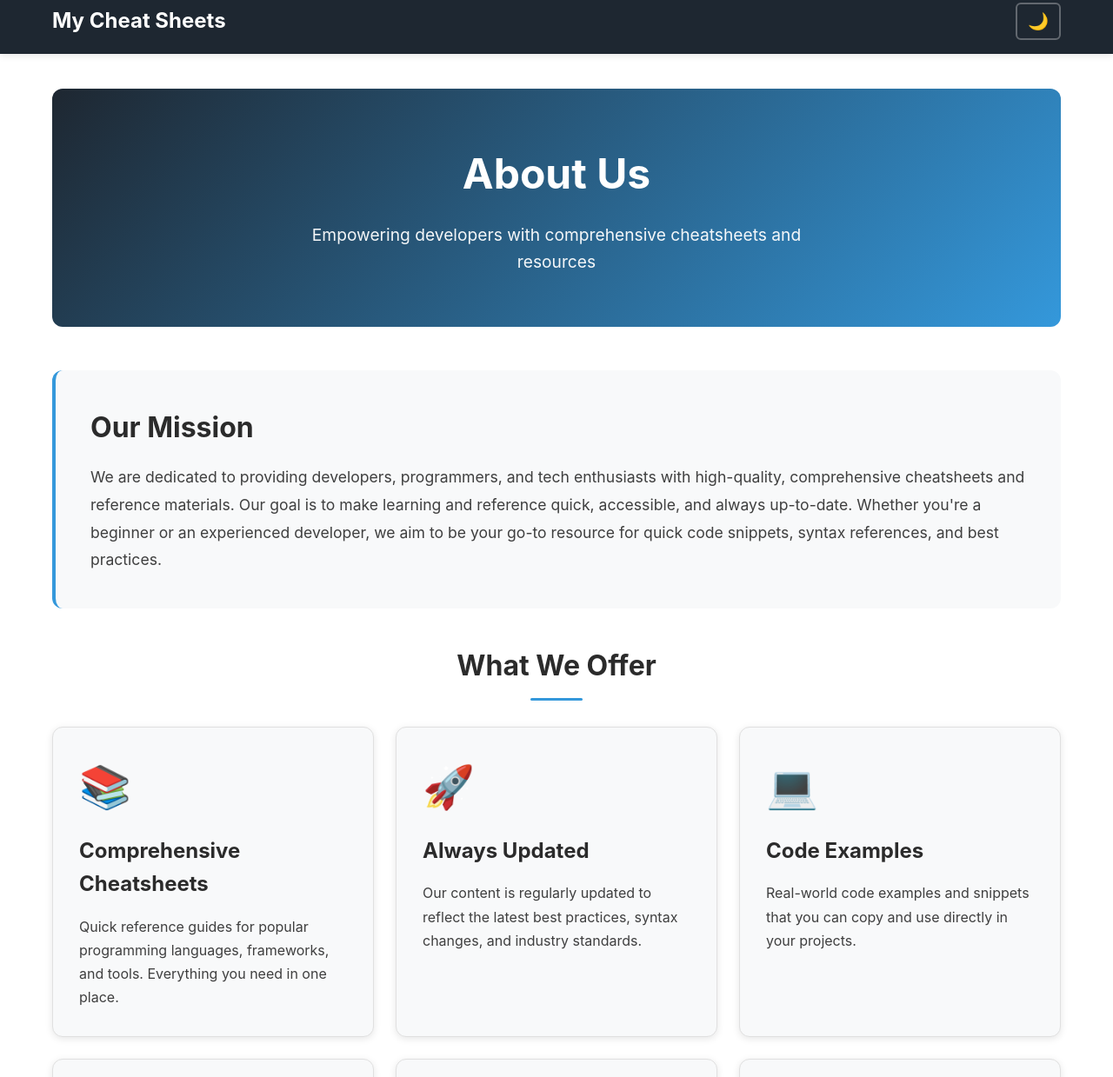
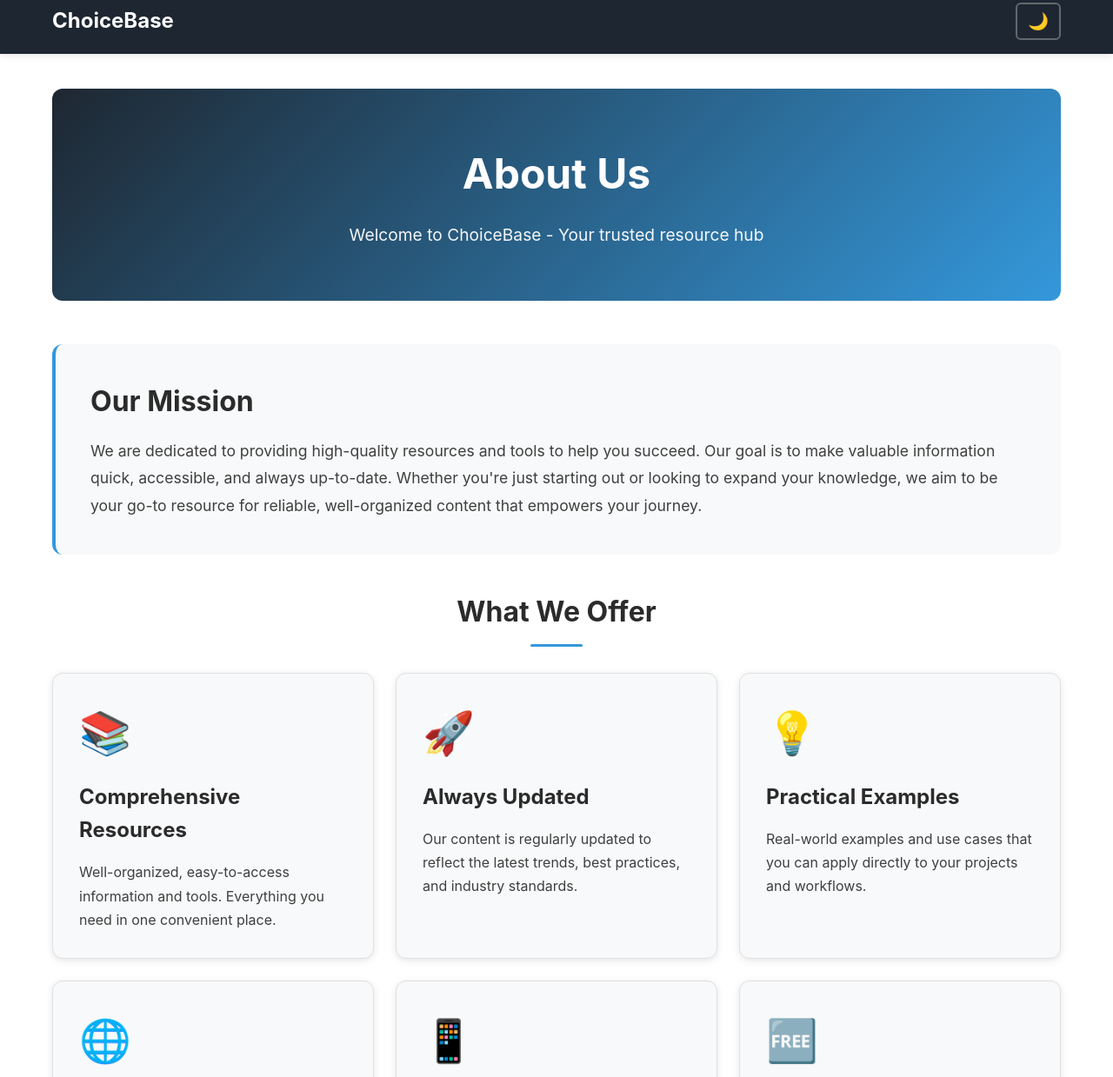
Before and after one commit to ChoiceBase/ChoiceBase.github.io, a website: page html/about.html in a window 1280 px wide. Shown: the part 13-1252 px from the top of the page at 87% size. Drawn offline with Linux system fonts and the light colour scheme.

Commit message:
About us

```diff
--- a/html/about.html
+++ b/html/about.html
@@ -1,9 +1,31 @@
 <!DOCTYPE html>
 <html lang="en">
 <head>
+  <!--
+    ============================================
+    GENERIC ABOUT US PAGE - CUSTOMIZATION GUIDE
+    ============================================
+
+    TO CUSTOMIZE FOR YOUR SITE:
+    1. Replace "ChoiceBase" with your project/site name (3 places):
+       - Line 6: <title>About Us - ChoiceBase</title>
+       - Line 395: <a href="index.html" class="logo">ChoiceBase</a>
+       - Line 500: <p>&copy; 2024 ChoiceBase. All rights reserved.</p>
+
+    2. (Optional) Update hero subtitle on line 402 if needed
+
+    3. (Optional) Update mission statement on lines 408-415 if needed
+
+    4. (Optional) Uncomment and customize "Our Products" section (lines 456-476) if you have multiple products
+
+    5. Email is already set to: contactmail.br@gmail.com
+
+    That's it! The rest is generic and works for all sites.
+    ============================================
+  -->
   <meta charset="UTF-8">
   <meta name="viewport" content="width=device-width, initial-scale=1.0">
-  <title>About Us - Cheatsheets Hub</title>
+  <title>About Us - ChoiceBase</title>
   <style>
     /* ============================================
        GENERIC ABOUT US PAGE - EMBEDDED CSS
@@ -390,7 +412,7 @@
   <!-- Header -->
   <header class="header">
     <div class="header-container">
-      <a href="index.html" class="logo">My Cheat Sheets</a>
+      <a href="index.html" class="logo">ChoiceBase</a>
       <button class="theme-toggle" id="theme-toggle" aria-label="Toggle dark mode">🌙</button>
     </div>
   </header>
@@ -400,18 +422,17 @@
     <!-- Hero Section -->
     <section class="hero">
       <h1>About Us</h1>
-      <p>Empowering developers with comprehensive cheatsheets and resources</p>
+      <p>Welcome to ChoiceBase - Your trusted resource hub</p>
     </section>
 
     <!-- Mission Section -->
     <section class="mission">
       <h2>Our Mission</h2>
       <p>
-        We are dedicated to providing developers, programmers, and tech enthusiasts with
-        high-quality, comprehensive cheatsheets and reference materials. Our goal is to make
-        learning and reference quick, accessible, and always up-to-date. Whether you're a
-        beginner or an experienced developer, we aim to be your go-to resource for quick
-        code snippets, syntax references, and best practices.
+        We are dedicated to providing high-quality resources and tools to help you succeed.
+        Our goal is to make valuable information quick, accessible, and always up-to-date.
+        Whether you're just starting out or looking to expand your knowledge, we aim to be
+        your go-to resource for reliable, well-organized content that empowers your journey.
       </p>
     </section>
 
@@ -421,18 +442,18 @@
       <div class="cards-grid">
         <div class="card">
           <span class="card-icon">📚</span>
-          <h3>Comprehensive Cheatsheets</h3>
-          <p>Quick reference guides for popular programming languages, frameworks, and tools. Everything you need in one place.</p>
+          <h3>Comprehensive Resources</h3>
+          <p>Well-organized, easy-to-access information and tools. Everything you need in one convenient place.</p>
         </div>
         <div class="card">
           <span class="card-icon">🚀</span>
           <h3>Always Updated</h3>
-          <p>Our content is regularly updated to reflect the latest best practices, syntax changes, and industry standards.</p>
+          <p>Our content is regularly updated to reflect the latest trends, best practices, and industry standards.</p>
         </div>
         <div class="card">
-          <span class="card-icon">💻</span>
-          <h3>Code Examples</h3>
-          <p>Real-world code examples and snippets that you can copy and use directly in your projects.</p>
+          <span class="card-icon">💡</span>
+          <h3>Practical Examples</h3>
+          <p>Real-world examples and use cases that you can apply directly to your projects and workflows.</p>
         </div>
         <div class="card">
           <span class="card-icon">🌐</span>
@@ -442,7 +463,7 @@
         <div class="card">
           <span class="card-icon">📱</span>
           <h3>Mobile Friendly</h3>
-          <p>Access our cheatsheets anywhere, anytime. Our site is fully responsive and works on all devices.</p>
+          <p>Access our resources anywhere, anytime. Our site is fully responsive and works on all devices.</p>
         </div>
         <div class="card">
           <span class="card-icon">🆓</span>
@@ -487,9 +508,9 @@
 
   <!-- Footer -->
   <footer class="footer">
-    <p>&copy; 2024 Cheatsheets Hub. All rights reserved.</p>
+    <p>&copy; 2024 ChoiceBase. All rights reserved.</p>
     <p style="margin-top: 10px; font-size: 0.9rem; opacity: 0.8;">
-      Made with ❤️ for the developer community
+      Made with ❤️ for the community
     </p>
   </footer>
 
```
